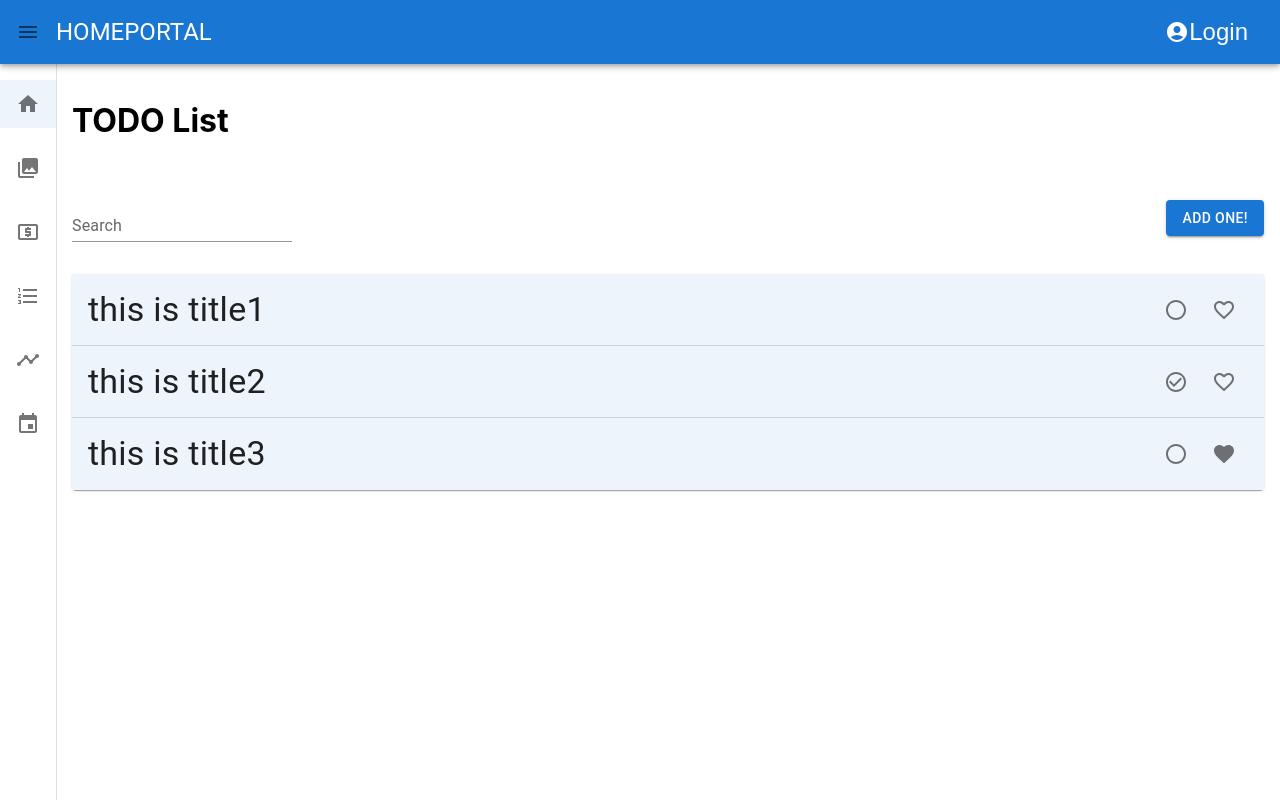
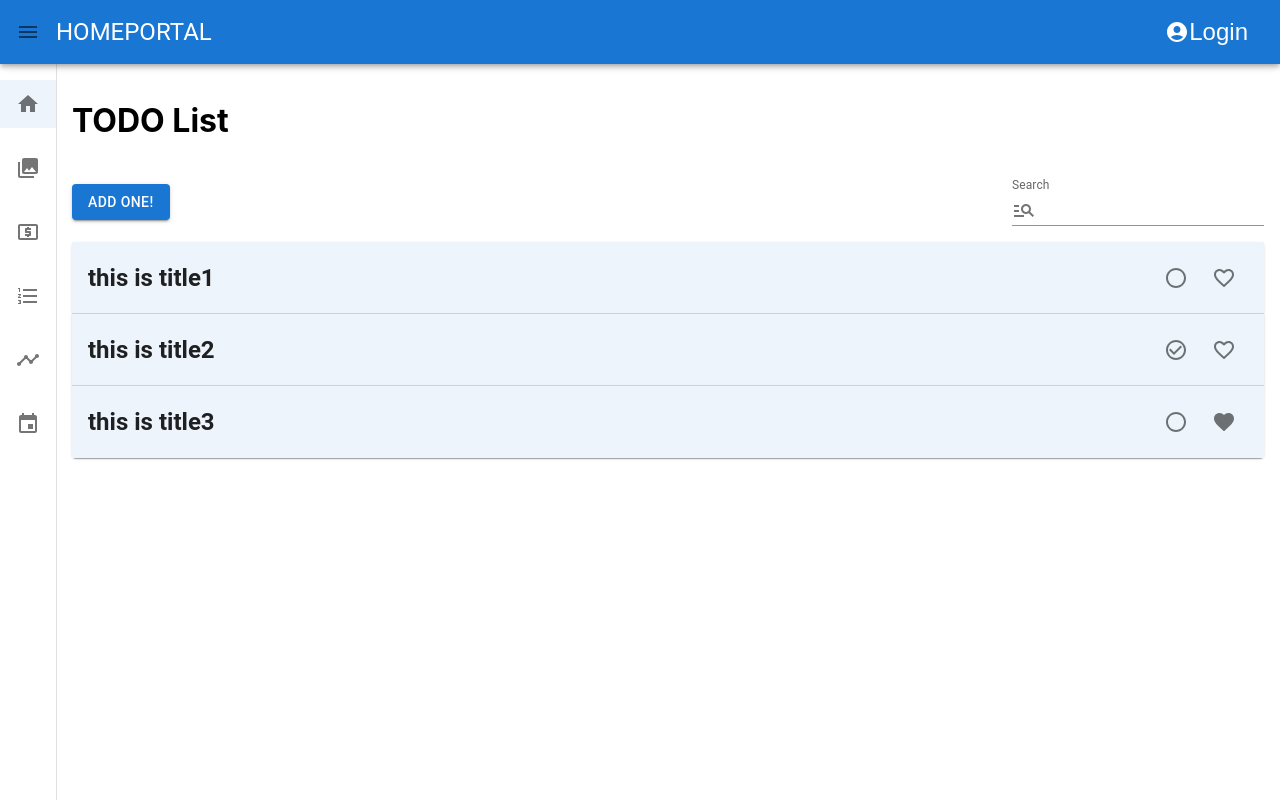
Before and after one commit to KiwilycReal/Homeportal, a React (Create React App) app: page /todo in a window 1280 px wide. Shown: the top 802 px of the page. Built offline with nearby package versions, Linux system fonts and the light colour scheme.

Commit message:
Finished refining first version of TODO page UI

```diff
--- a/src/pages/TodoPage/TodoPage.js
+++ b/src/pages/TodoPage/TodoPage.js
@@ -13,10 +13,12 @@ import Dialog from '@mui/material/Dialog';
 import DialogActions from '@mui/material/DialogActions';
 import DialogContent from '@mui/material/DialogContent';
 import DialogTitle from '@mui/material/DialogTitle';
+import InputAdornment from '@mui/material/InputAdornment';
 import EditIcon from '@mui/icons-material/Edit';
 import DeleteIcon from '@mui/icons-material/Delete';
 import FavoriteBorderIcon from '@mui/icons-material/FavoriteBorder';
 import FavoriteIcon from '@mui/icons-material/Favorite';
+import ManageSearchIcon from '@mui/icons-material/ManageSearch';
 import CheckCircleOutlineIcon from '@mui/icons-material/CheckCircleOutline';
 import RadioButtonUncheckedIcon from '@mui/icons-material/RadioButtonUnchecked';
 
@@ -126,24 +128,38 @@ const TodoPage = () => {
     }
 
     return <Grid container item
-        spacing={4}
+        spacing={2}
     >
         <Grid item>
             <h1>TODO List</h1>
         </Grid>
 
         <Grid container item
-            justifyContent='space-between'
-            alignItems='center'
+            spacing={2}
+            sx={{
+                paddingTop: '8px',
+                justifyContent: {
+                    xs: 'flex-start',
+                    sm: 'space-between'
+                },
+                alignItems: 'center'
+            }}
         >
-            <Grid item>
-                <TextField label="Search"
-                    variant="standard" />
-            </Grid>
             <Grid item>
                 <Button variant="contained" onClick={createItem}>
                     Add one!
                 </Button>
+            </Grid>
+            <Grid item>
+                <TextField label="Search"
+                    variant="standard"
+                    InputProps={{
+                        startAdornment: (
+                            <InputAdornment position='start'>
+                                <ManageSearchIcon />
+                            </InputAdornment>
+                        )
+                    }} />
             </Grid>
         </Grid>
 
@@ -162,7 +178,16 @@ const TodoPage = () => {
                             justifyContent: 'space-between'
                         }
                     }}>
-                        <Typography variant='h4'>{item.title}</Typography>
+                        <Typography variant='h5'
+                            sx={{
+                                maxWidth: {
+                                    xs: '60%',
+                                    sm: '80%'
+                                }
+                            }}
+                        >
+                            <b>{item.title}</b>
+                        </Typography>
                         <Box>
                             <IconButton size='large'
                                 onClick={(e)=>onItemStatusChangeHandler(e, index, 'isChecked')}
```
